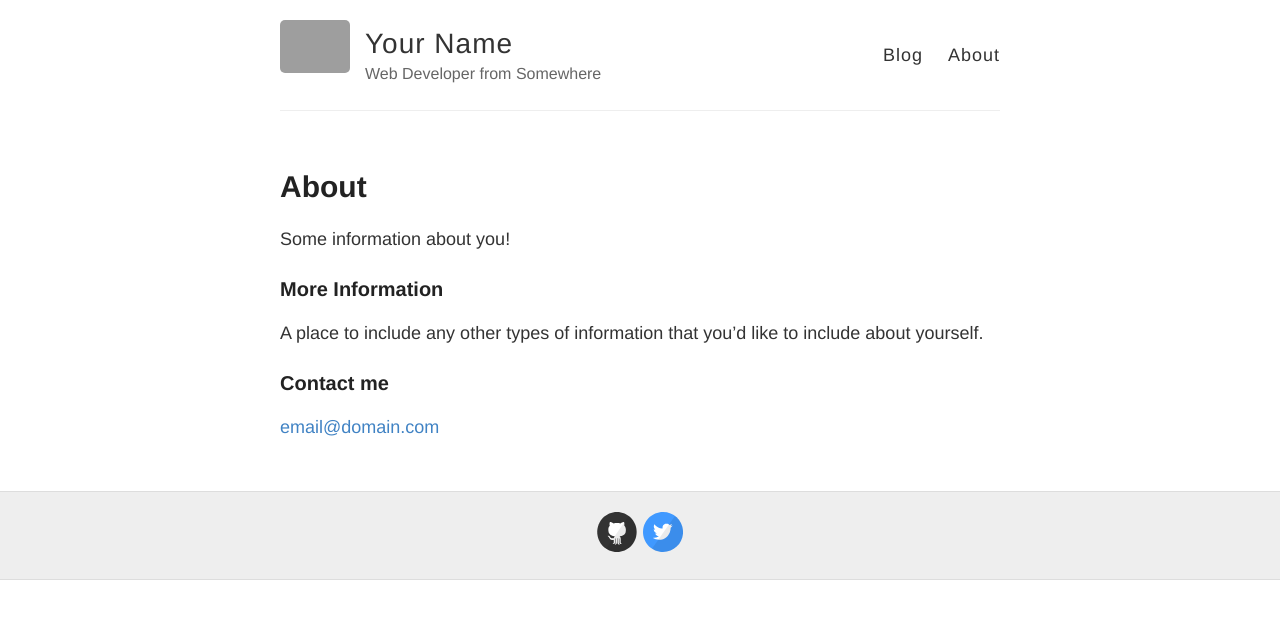
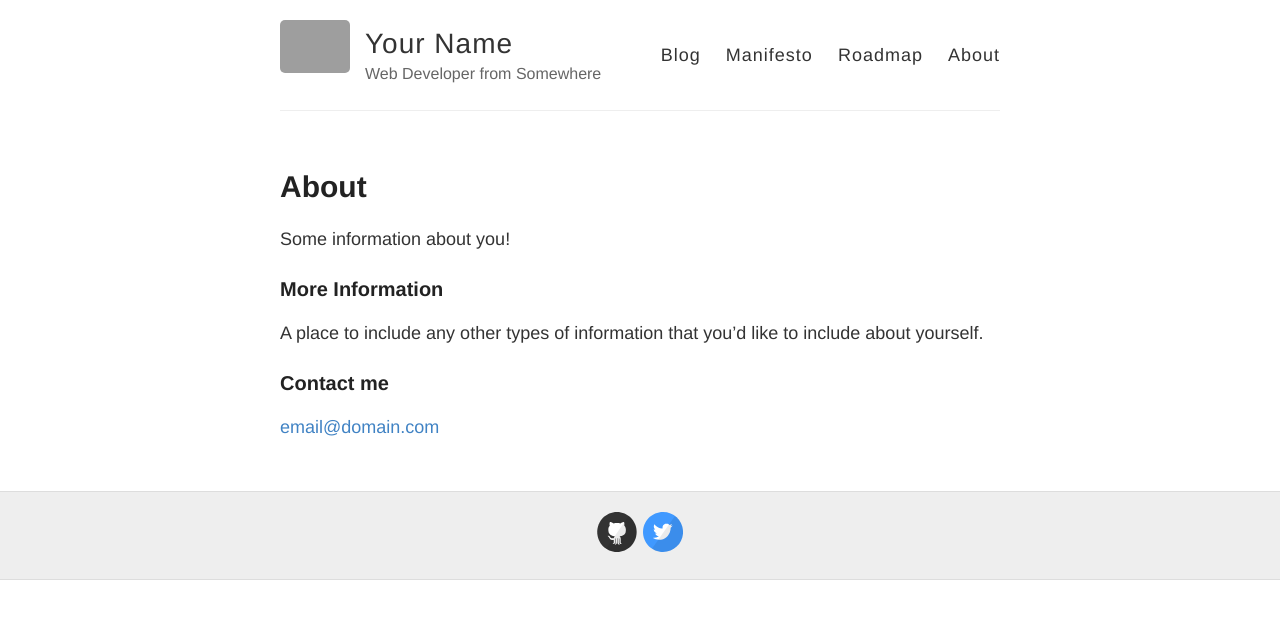
Before and after one commit to SpecialPurposeVehicle/SpecialPurposeVehicle.github.io, a Jekyll site: the page built from about.md, in a window 1280 px wide. Shown: the top 619 px of the page. Built offline with Jekyll 4.4.1, drawn with Linux system fonts in a browser that asks for light colours; grey boxes are pictures that could not be loaded.

Commit message:
Update default.html

```diff
--- a/_layouts/default.html
+++ b/_layouts/default.html
@@ -28,6 +28,8 @@
 
           <nav>
             <a href="{{ site.baseurl }}/">Blog</a>
+            <a href="{{ site.baseurl }}/manifesto">Manifesto</a>
+            <a href="{{ site.baseurl }}/roadmap">Roadmap</a>
             <a href="{{ site.baseurl }}/about">About</a>
           </nav>
         </header>
```
